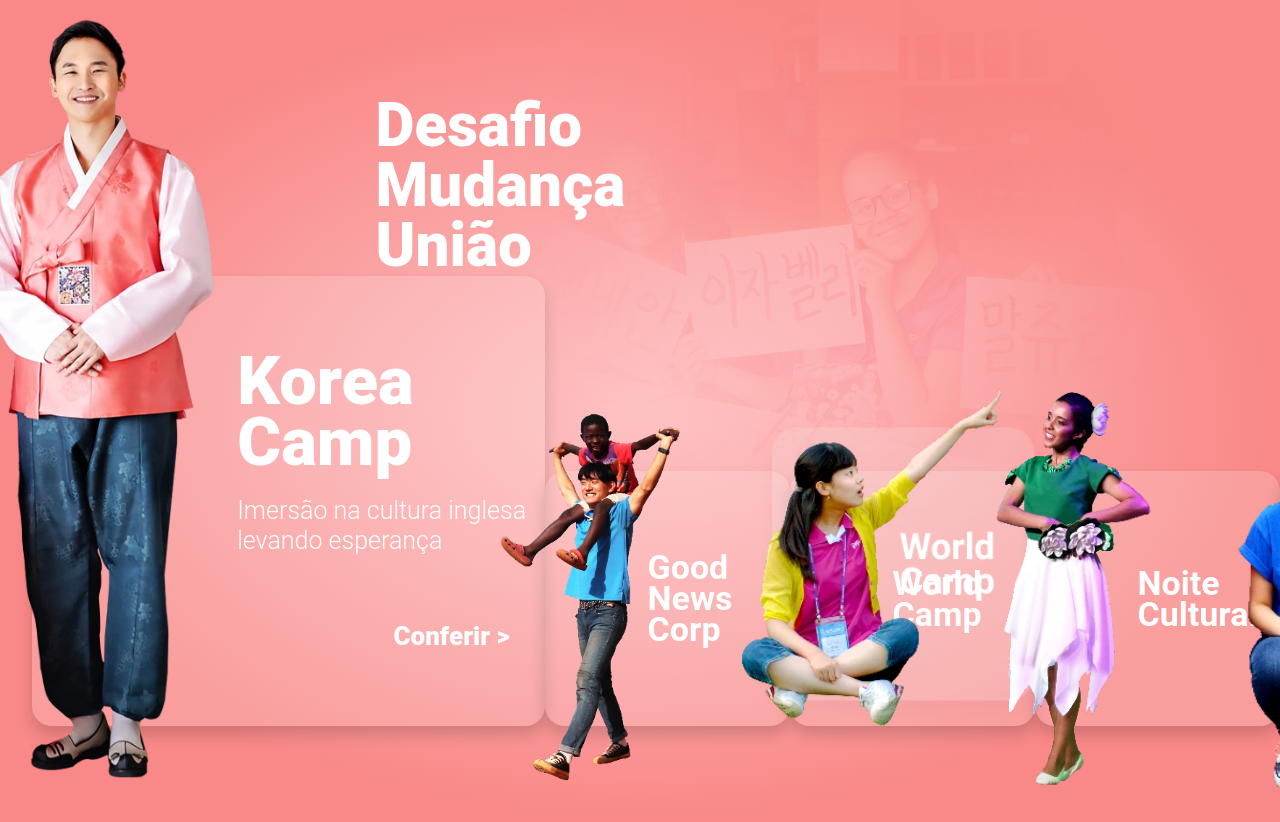
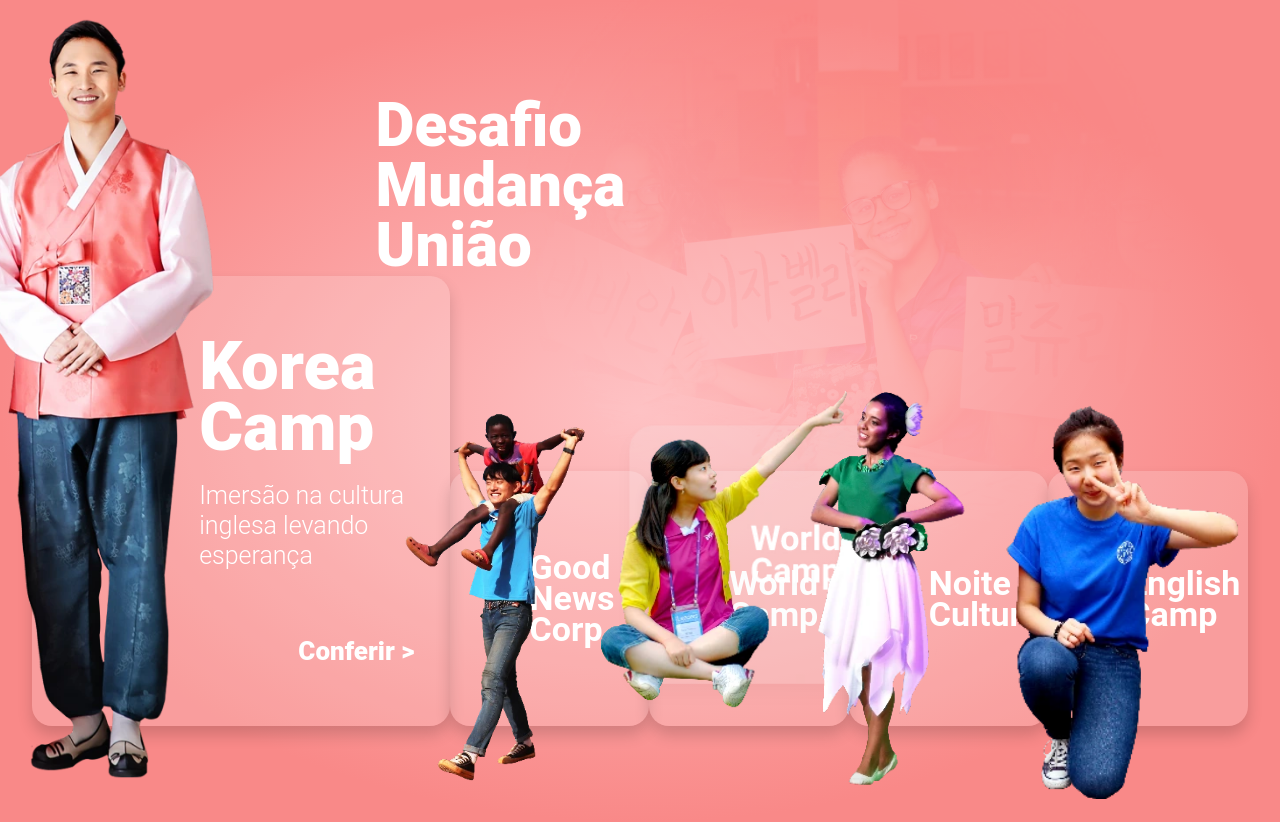
Before and after one commit to abnerferreiradesousa/iyf-frontend, a Next.js app: page / in a window 1280 px wide. Built offline with nearby package versions, Linux system fonts and the light colour scheme.

Commit message:
refactor: :fire: removing unnecessary code

```diff
--- a/src/app/components/Card.tsx
+++ b/src/app/components/Card.tsx
@@ -9,7 +9,6 @@ export default function Card({
   onClick,
 }: CardProps) {
   return (
-    <div className={styles.wrapper}>
     <div
       onClick={onClick}
       className={big ? styles.containerBig : styles.containerSmall}
@@ -24,6 +23,5 @@ export default function Card({
       </div>
       {big ? <a onClick={(e) => e.preventDefault()}>Conferir &gt;</a> : null}
     </div>
-    </div>
   );
 }
--- a/src/app/page.module.css
+++ b/src/app/page.module.css
@@ -33,5 +33,4 @@
   justify-content: space-evenly;
   align-items: flex-end;
   width: 100%;
-  min-height: 200px;
 }
```
Lines whose indentation alone changed are shown as unchanged.
